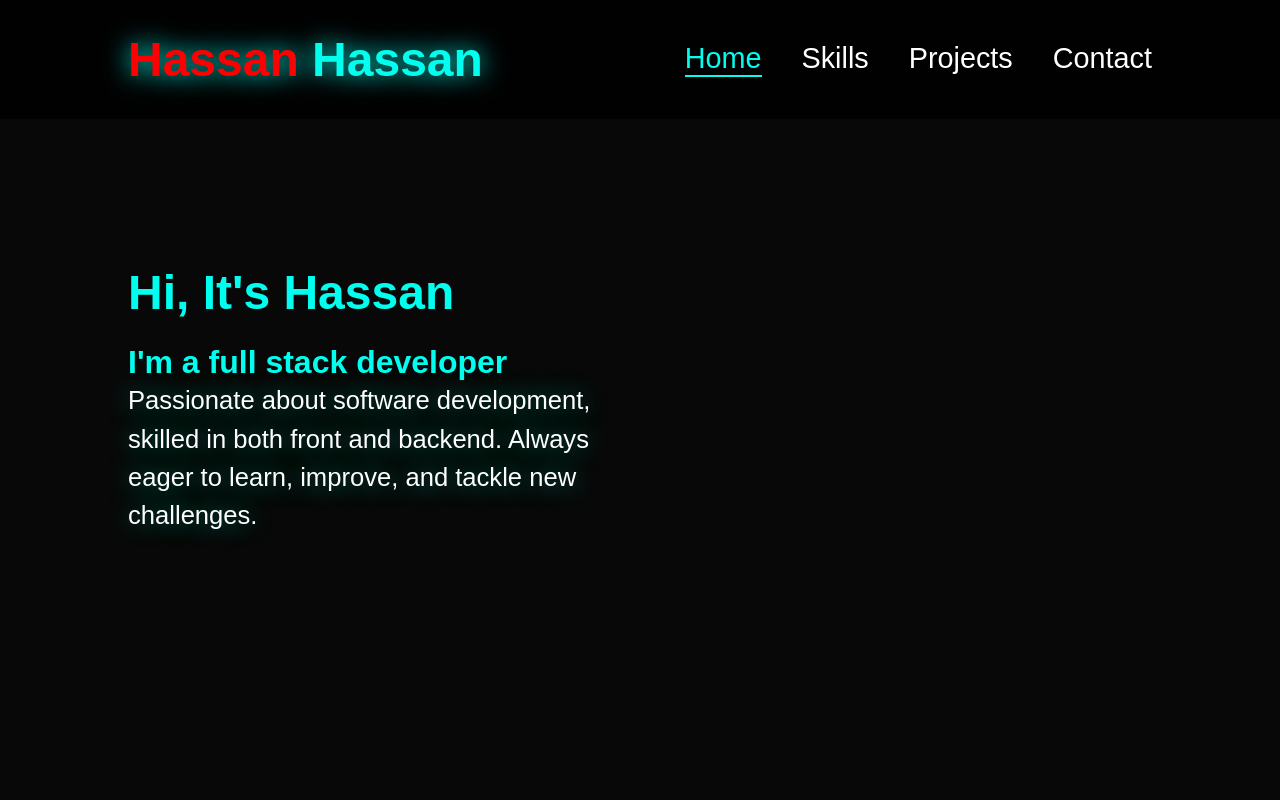
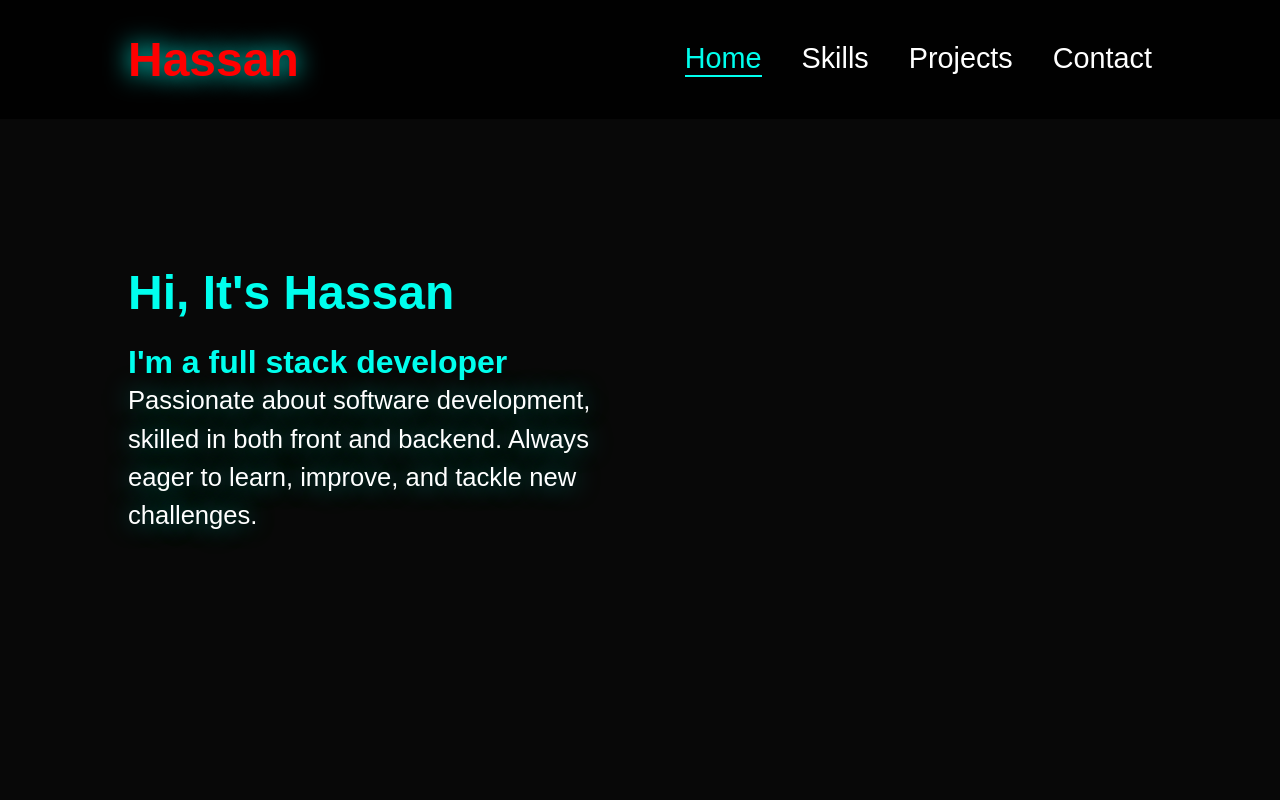
Before and after one commit to dalife001/Portfolio, a plain HTML site: page index.html in a window 1280 px wide. Shown: the top 800 px of the page. Drawn offline with nearby package versions, Linux system fonts and the light colour scheme.

Commit message:
Update index.html

```diff
--- a/index.html
+++ b/index.html
@@ -10,7 +10,7 @@
 </head>
 <body>
     <header class="header">
-        <a href="#" class="logo">Hassan <span>Hassan</span></a>
+        <a href="#" class="logo">Hassan <span></span></a>
         <i class="bx bx-menu" id="menu-icon"></i>
         <nav class="navbar">
             <a href="#home" class="active">Home</a>
```
